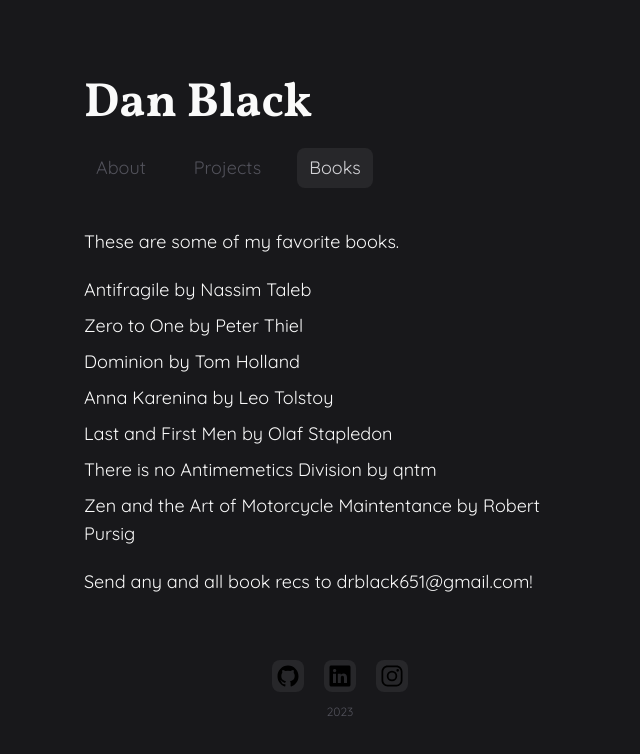
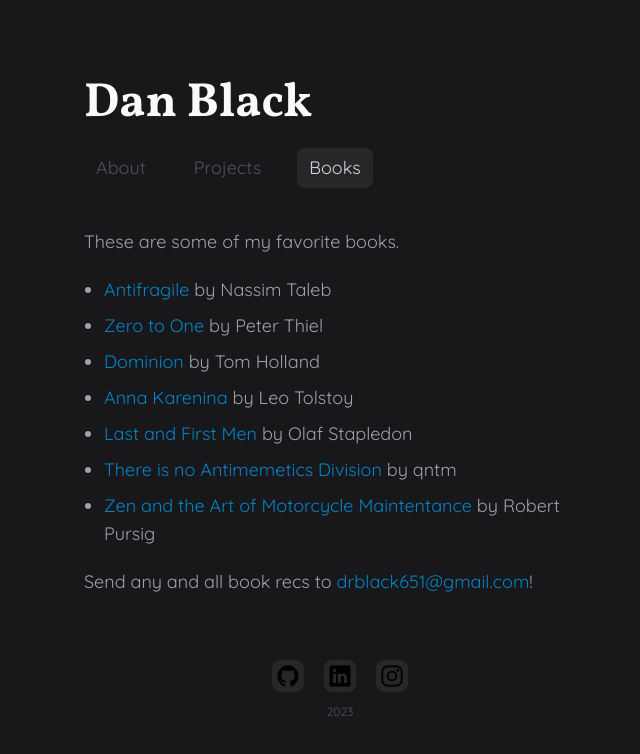
Before and after one commit to daniel-black/dbv3, a Next.js app: page /books in a window 1280 px wide. Shown: the top 754 px of the page, without its empty margins (300-940 px from the left). Built offline with nearby package versions, Linux system fonts and the light colour scheme.

Commit message:
Built out projects page

```diff
--- a/app/books/page.tsx
+++ b/app/books/page.tsx
@@ -1,62 +1,27 @@
-
-type Book = {
-  href: string;
-  title: string;
-  author: string;
-};
-
-const books: Book[] = [
-  {
-    href: 'https://www.amazon.com/Antifragile-Things-That-Disorder-Incerto/dp/0812979680',
-    title: 'Antifragile',
-    author: 'Nassim Taleb',
-  },
-  {
-    href: 'https://www.amazon.com/Zero-One-Notes-Startups-Future/dp/0804139296',
-    title: 'Zero to One',
-    author: 'Peter Thiel',
-  },
-  {
-    href: 'https://www.amazon.com/Dominion-Christian-Revolution-Remade-World/dp/1541675592',
-    title: 'Dominion',
-    author: 'Tom Holland',
-  },
-  {
-    href: 'https://www.amazon.com/Anna-Karenina-Wordsworth-Classics-Tolstoy/dp/1853262714',
-    title: 'Anna Karenina',
-    author: 'Leo Tolstoy',
-  },
-  {
-    href: 'https://www.amazon.com/Last-First-Men-Story-future/dp/160444357X',
-    title: 'Last and First Men',
-    author: 'Olaf Stapledon',
-  },
-  {
-    href: 'https://www.amazon.com/There-No-Antimemetics-Division-qntm/dp/B0915M7T61',
-    title: 'There is no Antimemetics Division',
-    author: 'qntm',
-  },
-  {
-    href: 'https://www.amazon.com/Zen-Art-Motorcycle-Maintenance-Inquiry/dp/0060589469',
-    title: 'Zen and the Art of Motorcycle Maintentance',
-    author: 'Robert Pursig',
-  },
-];
+import { books } from "../../data";
 
 export default function BooksPage() {
   return (
-    <div className='space-y-5 text-lg'>
+    <div className='space-y-5 text-lg text-zinc-400'>
       <p>These are some of my favorite books.</p>
-      <ul className='space-y-2'>
+      <ul className='space-y-2 list-disc ml-5'>
         {books.map(book => (
           <li key={book.title}>
-            <a href={book.href} target='_blank'>
+            <a href={book.href} target='_blank' className='link'>
               {book.title}
             </a> by {book.author}
           </li>
         ))}
       </ul>
-      <p>Send any and all book recs to <a href="mailto:drblack651@gmail.com?subject=book recs">drblack651@gmail.com</a>!</p>
+      <p>
+        Send any and all book recs to&nbsp;
+        <a
+          href="mailto:drblack651@gmail.com?subject=book recs"
+          className='link'
+        >
+          drblack651@gmail.com
+        </a>!
+      </p>
     </div>
   );
 }
--- a/app/globals.css
+++ b/app/globals.css
@@ -8,6 +8,10 @@
   }
 
   .nav-link {
-    @apply capitalize px-3 py-1.5 rounded-lg text-zinc-600;
+    @apply capitalize px-3 py-1.5 rounded-lg text-zinc-600 hover:text-zinc-300 hover:bg-zinc-800 transition duration-100 ease-in-out;
+  }
+
+  .link {
+    @apply text-sky-600 hover:underline hover:text-sky-500 transition duration-100 ease-in-out;
   }
 }
--- a/app/layout.tsx
+++ b/app/layout.tsx
@@ -2,6 +2,7 @@ import Nav from './Nav';
 import Footer from './Footer';
 import { Vollkorn, Quicksand } from '@next/font/google';
 import './globals.css';
+import Link from 'next/link';
 
 const vollkorn = Vollkorn({ subsets: ['latin'] });
 const quicksand = Quicksand({ subsets: ['latin'] });
@@ -16,7 +17,7 @@ export default function RootLayout({
       <head />
       <body className={`bg-zinc-900 text-zinc-50 text-lg py-20 px-6 w-full min-h-screen flex flex-col items-center ${quicksand.className}`}>
         <header className='space-y-5 mb-10 text-left w-full max-w-lg'>
-          <h1 className={`text-4xl sm:text-5xl font-bold ${vollkorn.className}`}>Dan Black</h1>
+          <h1 className={`text-4xl sm:text-5xl font-bold ${vollkorn.className}`}><Link href='/'>Dan Black</Link></h1>
           <Nav />
         </header>
         <main className='w-full max-w-lg grow'>
--- a/app/page.tsx
+++ b/app/page.tsx
@@ -15,15 +15,15 @@ const listItems = [
   },
   {
     emoji: '👨‍💻',
-    content: <span>Software Engineer working on an app called <a href="https://www.freightquote.com/book" target='_blank'>Freightquote</a></span>,
+    content: <span>Software Engineer working on an app called <a href="https://www.freightquote.com/book" className="link" target='_blank'>Freightquote</a></span>,
   },
   {
     emoji: '📚',
-    content: <span>Likes to <Link href={'/books'}>read</Link></span>,
+    content: <span>Likes to <Link href={'/books'} className='link'>read</Link></span>,
   },
   {
     emoji: '🔨',
-    content: <span>Likes to work on <Link href={'/projects'}>side projects</Link></span>,
+    content: <span>Likes to work on <Link href={'/projects'} className='link'>side projects</Link></span>,
   },
   {
     emoji: '🙅‍♂️',
--- a/app/projects/page.tsx
+++ b/app/projects/page.tsx
@@ -1,8 +1,24 @@
 
 export default function ProjectsPage() {
   return (
-    <div className='space-y-5 text-lg'>
-      <p>I tend to start more projects than I finish ;/</p>
+    <div className='space-y-5 text-lg text-zinc-400'>
+      <p>In 2023, I'm trying to finish the things that I start. My Github has entirely too many half-baked projects laying around... 😅</p>
+      <p>I like messing around with TypeScript/JavaScript, React, Next.js, and Tailwind.</p>
+      <p>One of my goals this year is to pick up one of the popular, more performant languages like Go or Rust. We'll see how that goes : )</p>
+      <ul className='space-y-2 list-disc ml-5'>
+          <li>
+            <a href='https://www.hacolyte.com' target='_blank' className='link'>Hacolyte</a> - A client for reading Hacker News stories
+          </li>
+          <li>
+            <a href="https://where-to-eta.vercel.app" target='_blank' className='link'>Where To?</a> - A very incomplete move-planning app
+          </li>
+          <li>
+            <a href="https://fan-wine.vercel.app" target='_blank' className='link'>Fan</a> and <a href="https://shop-one-iota.vercel.app" target='_blank' className='link'>Shop</a> - Two interfaces intended to work together as a system for placing orders at concession stands in stadiums. The two don't talk to each other at all lol
+          </li>
+          <li>
+          <a href="https://yallhiring.vercel.app" target='_blank' className='link'>Y'all Hiring?</a> - A job board for US Gov jobs. This one is under construction 👷‍♂️
+          </li>
+      </ul>
     </div>
   );
 }
--- /dev/null
+++ b/data.ts
@@ -0,0 +1,37 @@
+export const books = [
+  {
+    href: 'https://www.amazon.com/Antifragile-Things-That-Disorder-Incerto/dp/0812979680',
+    title: 'Antifragile',
+    author: 'Nassim Taleb',
+  },
+  {
+    href: 'https://www.amazon.com/Zero-One-Notes-Startups-Future/dp/0804139296',
+    title: 'Zero to One',
+    author: 'Peter Thiel',
+  },
+  {
+    href: 'https://www.amazon.com/Dominion-Christian-Revolution-Remade-World/dp/1541675592',
+    title: 'Dominion',
+    author: 'Tom Holland',
+  },
+  {
+    href: 'https://www.amazon.com/Anna-Karenina-Wordsworth-Classics-Tolstoy/dp/1853262714',
+    title: 'Anna Karenina',
+    author: 'Leo Tolstoy',
+  },
+  {
+    href: 'https://www.amazon.com/Last-First-Men-Story-future/dp/160444357X',
+    title: 'Last and First Men',
+    author: 'Olaf Stapledon',
+  },
+  {
+    href: 'https://www.amazon.com/There-No-Antimemetics-Division-qntm/dp/B0915M7T61',
+    title: 'There is no Antimemetics Division',
+    author: 'qntm',
+  },
+  {
+    href: 'https://www.amazon.com/Zen-Art-Motorcycle-Maintenance-Inquiry/dp/0060589469',
+    title: 'Zen and the Art of Motorcycle Maintentance',
+    author: 'Robert Pursig',
+  },
+];
```
